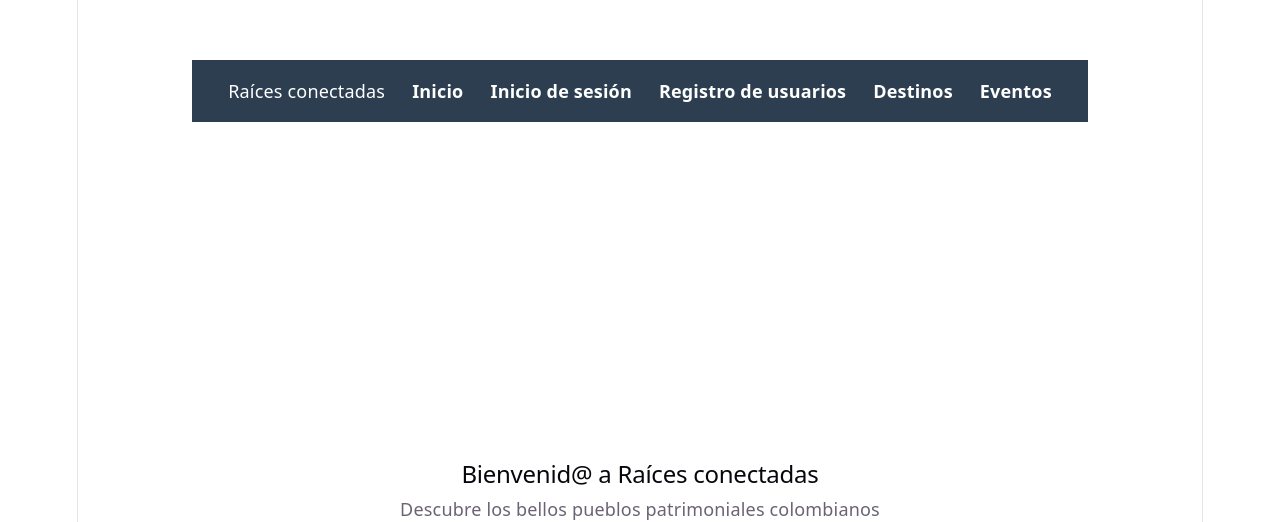
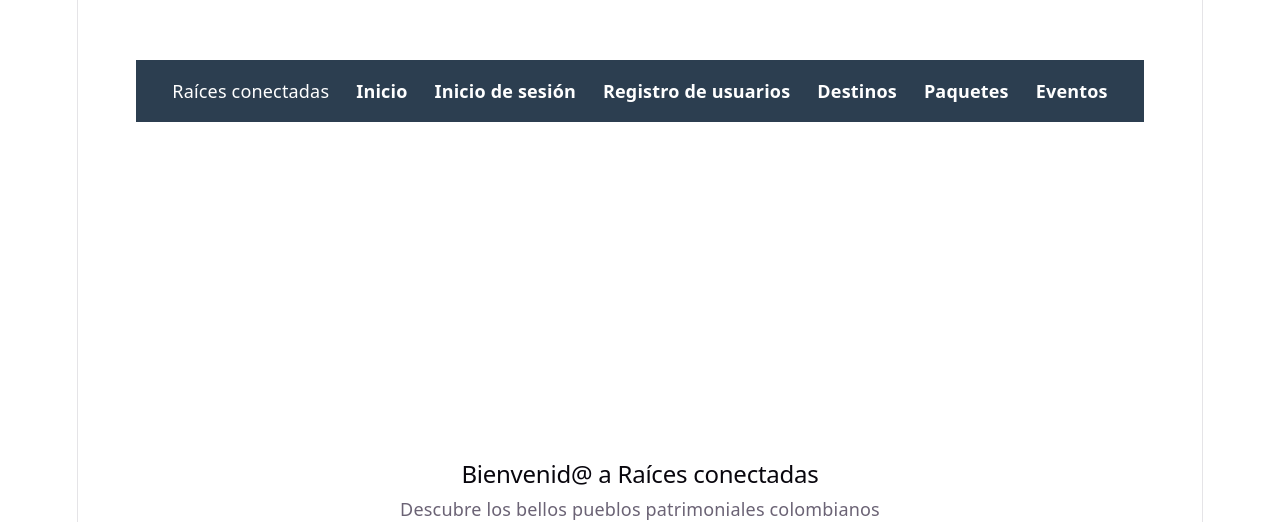
Before and after one commit to diego23-hub/raicesConectadas, a React (Vite) app: page / in a window 1280 px wide. Shown: the part 278-800 px from the top of the page. Built offline with nearby package versions, Linux system fonts and the light colour scheme.

Commit message:
Update App.jsx

```diff
--- a/src/App.jsx
+++ b/src/App.jsx
@@ -18,6 +18,7 @@ function App() {
             <li><a href='#login' onClick={() => setVista('login')}>Inicio de sesión</a></li>
             <li><a href='#registro' onClick={() => setVista('registro')}>Registro de usuarios</a></li>
             <li><a href='#destinos' onClick={() => setVista('destinos')}>Destinos</a></li>
+            <li><a href='#paquetes' onClick={() => setVista('paquetes')}>Paquetes</a></li>
             <li><a href='#eventos' onClick={() => setVista('eventos')}>Eventos</a></li>
           </ul>
         </nav>
@@ -37,6 +38,12 @@ function App() {
 
         {vista === 'destinos' && <ListaDestino />}
 
+        {vista === 'paquetes' && (  <div>
+            <h2>paquetes</h2>
+            <p>Próximamente...</p>
+          </div>
+        )}
+
         {vista === 'eventos' && (
           <div>
             <h2>Eventos</h2>
```
